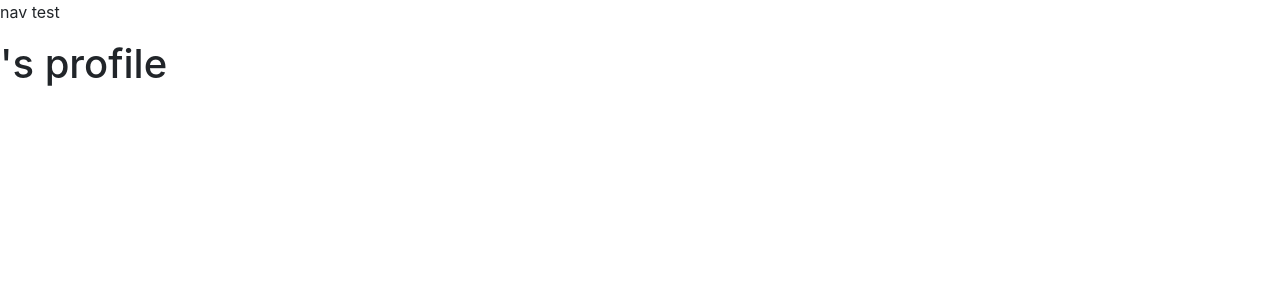
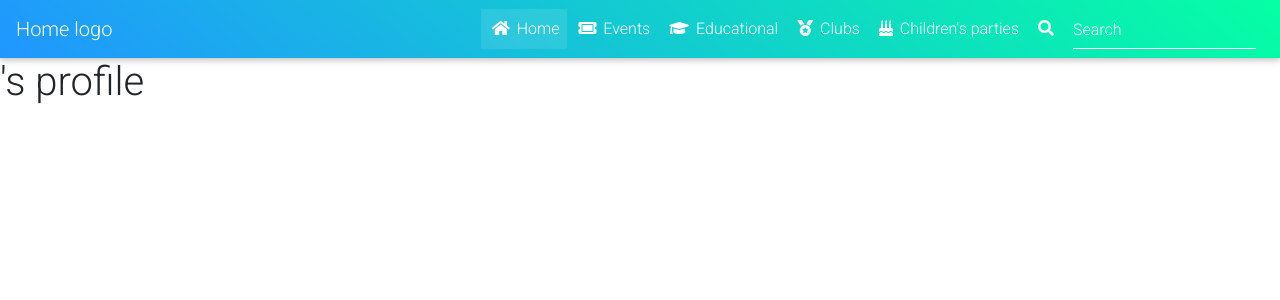
Before and after one commit to AJGreaves/familyhub2, a Django app: page /accounts/profile/ in a window 1280 px wide. Shown: the top 300 px of the page. Run offline with Django 3.2, Linux system fonts and the light colour scheme; some libraries are stand-ins or nearby versions.

Commit message:
Add materialize bootstrap styling to navbar.

```diff
--- a/templates/base.html
+++ b/templates/base.html
@@ -5,9 +5,17 @@
     <meta charset="UTF-8">
     <meta name="viewport" content="width=device-width, initial-scale=1.0">
     <meta http-equiv="X-UA-Compatible" content="ie=edge">
-    <link rel="stylesheet" href="https://cdnjs.cloudflare.com/ajax/libs/twitter-bootstrap/4.4.1/css/bootstrap.min.css">
-    <link rel="stylesheet" href="https://cdnjs.cloudflare.com/ajax/libs/font-awesome/5.11.2/css/all.min.css">
-    <link rel="stylesheet" href="style.css">
+
+    <!-- Font Awesome -->
+    <link rel="stylesheet" href="https://use.fontawesome.com/releases/v5.8.2/css/all.css">
+    <!-- Google Fonts -->
+    <link rel="stylesheet" href="https://fonts.googleapis.com/css?family=Roboto:300,400,500,700&display=swap">
+    <!-- Bootstrap core CSS -->
+    <link href="https://cdnjs.cloudflare.com/ajax/libs/twitter-bootstrap/4.4.1/css/bootstrap.min.css" rel="stylesheet">
+    <!-- Material Design Bootstrap -->
+    <link href="https://cdnjs.cloudflare.com/ajax/libs/mdbootstrap/4.14.1/css/mdb.min.css" rel="stylesheet">
+
+    <!-- <link rel="stylesheet" href="#"> -->
     <title>{% block title %}{% endblock %}</title>
 </head>
 
@@ -33,9 +41,16 @@
     {% block content %}
     {% endblock %}
 
-    <script src="https://cdnjs.cloudflare.com/ajax/libs/jquery/3.4.1/jquery.slim.min.js"></script>
-    <script src="https://cdnjs.cloudflare.com/ajax/libs/popper.js/1.16.0/umd/popper.min.js"></script>
-    <script src="https://cdnjs.cloudflare.com/ajax/libs/twitter-bootstrap/4.4.1/js/bootstrap.min.js"></script>
+    <!-- JQuery -->
+    <script type="text/javascript" src="https://cdnjs.cloudflare.com/ajax/libs/jquery/3.4.1/jquery.min.js"></script>
+    <!-- Bootstrap tooltips -->
+    <script type="text/javascript" src="https://cdnjs.cloudflare.com/ajax/libs/popper.js/1.14.4/umd/popper.min.js">
+    </script>
+    <!-- Bootstrap core JavaScript -->
+    <script type="text/javascript"
+        src="https://cdnjs.cloudflare.com/ajax/libs/twitter-bootstrap/4.4.1/js/bootstrap.min.js"></script>
+    <!-- MDB core JavaScript -->
+    <script type="text/javascript" src="https://cdnjs.cloudflare.com/ajax/libs/mdbootstrap/4.14.1/js/mdb.min.js"></script>
 </body>
 
 </html>
--- a/templates/nav.html
+++ b/templates/nav.html
@@ -1 +1,51 @@
-<p>nav test</p>
+<!-- Navigation for main site -->
+
+<nav class="navbar navbar-expand-lg navbar-dark aqua-gradient">
+    <a class="navbar-brand" href="{% url 'home' %}">Home logo</a>
+    <button class="navbar-toggler" type="button" data-toggle="collapse" data-target="#navbarSupportedContent"
+        aria-controls="navbarSupportedContent" aria-expanded="false" aria-label="Toggle navigation">
+        <span class="navbar-toggler-icon"></span>
+    </button>
+
+    <div class="collapse navbar-collapse" id="navbarSupportedContent">
+        <ul class="navbar-nav ml-auto">
+            <li class="nav-item active">
+                <a class="nav-link" href="{% url 'home' %}"><i class="fas fa-home"></i> Home <span
+                        class="sr-only">(current)</span></a>
+            </li>
+            <li class="nav-item">
+                <a class="nav-link" href="#"><i class="fas fa-ticket-alt"></i> Events </a>
+            </li>
+            <li class="nav-item">
+                <a class="nav-link" href="#"><i class="fas fa-graduation-cap"></i> Educational </a>
+            </li>
+            <li class="nav-item">
+                <a class="nav-link" href="#"><i class="fas fa-medal"></i> Clubs </a>
+            </li>
+            <li class="nav-item">
+                <a class="nav-link" href="#"><i class="fas fa-birthday-cake"></i> Children's parties </a>
+            </li>
+            {% if user.is_authenticated %}
+            <!-- Dropdown menu for logged in business links-->
+            <li class="nav-item dropdown">
+                <a class="nav-link dropdown-toggle" id="navbarDropdownMenuLink" data-toggle="dropdown"
+                    aria-haspopup="true" aria-expanded="false"><i class="far fa-user-circle"></i> Profile </a>
+                <div class="dropdown-menu dropdown-primary" aria-labelledby="navbarDropdownMenuLink">
+                    <a class="dropdown-item" href="#">Dashboard</a>
+                    <a class="dropdown-item" href="{% url 'profile' %}">Profile</a>
+                    <a class="dropdown-item" href="{% url 'logout' %}">Log out</a>
+                </div>
+            </li>
+            {% endif %}
+            <li class="nav-item">
+                <a class="nav-link" href="#"><i class="fas fa-search"></i></a>
+            </li>
+
+        </ul>
+        <form class="form-inline">
+            <div class="md-form my-0">
+                <input class="form-control mr-sm-2" type="text" placeholder="Search" aria-label="Search">
+            </div>
+        </form>
+    </div>
+</nav>
```
